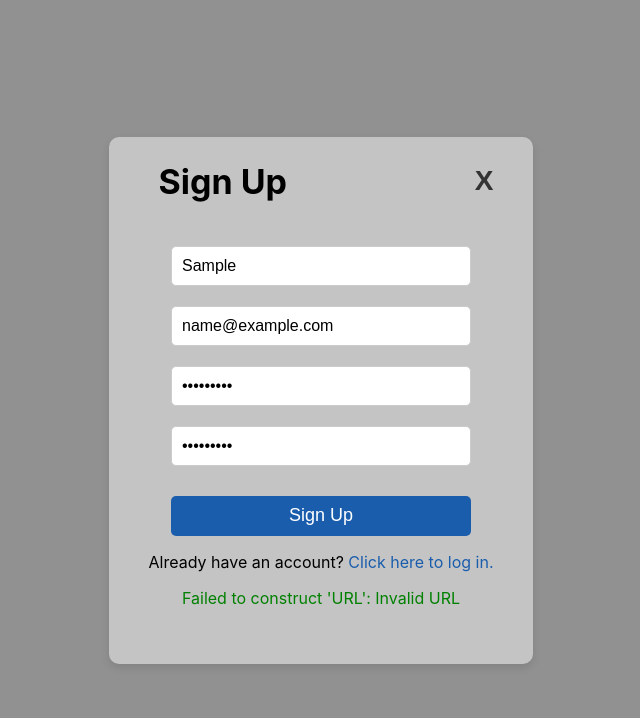
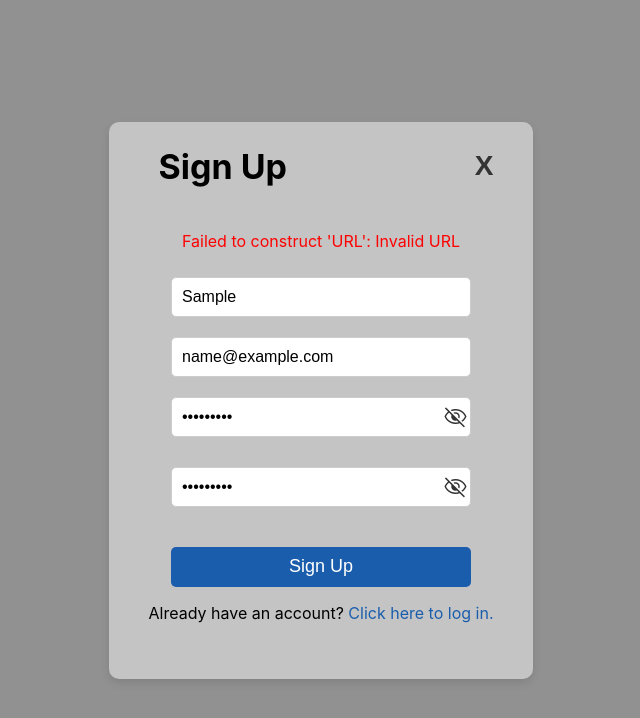
Before and after one commit to Kirifer/its-atttendance-system, a React (Create React App) app in the folder client/: page /sign-up in a window 1280 px wide. Both pictures are taken after typing "Sample", "name@example.com", "Sample123", "Sample123" into the empty fields and a click on the button "Sign Up". Shown: the top 718 px of the page, without its empty margins (319-959 px from the left). Built offline with nearby package versions, Linux system fonts and the light colour scheme; no server answers.

Commit message:
added password show/hide, fixed multiple error messages appearing, now changed into one

```diff
--- a/client/src/components/DashboardLayout/DashboardLayout.css
+++ b/client/src/components/DashboardLayout/DashboardLayout.css
@@ -6,7 +6,6 @@
   background-color: #ffffff;
   font-family: Arial, sans-serif;
 }
-
 
 .dashboard__sidebar {
   top: 0;
@@ -25,105 +24,99 @@
   width: 260px;
 }
 
-
 ul {
   list-style-type: none;
 }
 
-.dashboard__sidebar-header img{
+.dashboard__sidebar-header img {
   width: 50px;
   margin: auto;
-    display:block;
+  display: block;
 }
-.dashboard__sidebar-header{
+.dashboard__sidebar-header {
   display: flex;
   align-items: center;
 }
 
-.dashboard__sidebar-links{
+.dashboard__sidebar-links {
   list-style: none;
   margin-top: 20px;
   height: 45%;
 }
 
-.dashboard__sidebar-links span{
+.dashboard__sidebar-links span {
   margin-right: 10px;
 }
 
-.dashboard__sidebar-links li a{
+.dashboard__sidebar-links li a {
   display: flex;
   align-items: center;
   gap: 0 20px;
-    color:#000000;
-    text-decoration:none;
+  color: #000000;
+  text-decoration: none;
   font-weight: 500;
   padding: 15px 0px;
   margin-right: 10px;
   margin-left: -10px;
   white-space: nowrap;
   margin-bottom: 15px;
-
 }
-.dashboard__sidebar-links li a:hover{
-    background: #1A5DAC;
+.dashboard__sidebar-links li a:hover {
+  background: #1a5dac;
   color: #ffffff;
   border-radius: 10px;
 }
 
-.dashboard__user-account{
-    margin-top:auto;
+.dashboard__user-account {
+  margin-top: auto;
   padding: 12px 10px;
   align-items: center;
   display: flex;
 }
 
-.dashboard__user-account .dashboard__user-profile{
+.dashboard__user-account .dashboard__user-profile {
   display: flex;
   align-items: center;
-    color:#1A5DAC;
+  color: #1a5dac;
 }
 
-.dashboard__user-profile img{
+.dashboard__user-profile img {
   width: 42px;
   border-radius: 50%;
   margin: 12px;
 }
 
-.dashboard__user-profile h3{
+.dashboard__user-profile h3 {
   font-size: 15px;
   font-weight: 600;
   margin-bottom: 5px;
   margin-left: 10px;
 }
 
-.dashboard__user-profile span{
+.dashboard__user-profile span {
   font-size: 12px;
   font-weight: 600;
-    color:#000000;
+  color: #000000;
   margin-left: 10px;
 }
 
-.dashboard__user-detail{
+.dashboard__user-detail {
   margin: 0px;
   white-space: nowrap;
 }
-
-
 
 .dashboard__main {
   flex: 1;
   padding: 20px;
   overflow-y: auto;
   box-sizing: border-box;
-  background: #F6F8FA;
+  background: #f6f8fa;
 }
-
 
 /* ===========================
    DESKTOP VIEW (768px and up)
    =========================== */
 @media (min-width: 768px) {
-
   /* Sidebar visible on desktop */
   .dashboard__sidebar {
     display: flex;
--- /dev/null
+++ b/client/src/components/PasswordInput.jsx
@@ -0,0 +1,55 @@
+import { useState } from "react";
+import "../styles/PasswordInput.css";
+
+export default function PasswordInput({
+  password,
+  confirmPassword,
+  onPasswordChange,
+  onConfirmChange,
+  error,
+  showConfirm = false,
+}) {
+  const [showPassword, setShowPassword] = useState(false);
+  const [showConfirmPassword, setShowConfirmPassword] = useState(false);
+
+  return (
+    <div className="password-wrapper">
+      <div className="input-group">
+        <input
+          type={showPassword ? "text" : "password"}
+          placeholder="Password"
+          className="text-box password-input"
+          value={password}
+          onChange={onPasswordChange}
+          required
+        />
+        <span
+          className="material-symbols-outlined eye-icon"
+          onClick={() => setShowPassword(!showPassword)}
+        >
+          {showPassword ? "visibility" : "visibility_off"}
+        </span>
+      </div>
+      {error && <p style={{ color: "red" }}>{error}</p>}
+
+      {showConfirm && (
+        <div className="input-group">
+          <input
+            type={showConfirmPassword ? "text" : "password"}
+            placeholder="Confirm Password"
+            className="text-box password-input"
+            value={confirmPassword}
+            onChange={onConfirmChange}
+            required
+          />
+          <span
+            className="material-symbols-outlined eye-icon"
+            onClick={() => setShowConfirmPassword(!showConfirmPassword)}
+          >
+            {showConfirmPassword ? "visibility" : "visibility_off"}
+          </span>
+        </div>
+      )}
+    </div>
+  );
+}
--- a/client/src/screens/Login.jsx
+++ b/client/src/screens/Login.jsx
@@ -2,6 +2,7 @@ import { useState } from "react";
 import { useNavigate } from "react-router-dom";
 import { loginUser } from "../api/auth";
 import "../styles/Login.css";
+import PasswordInput from "../components/PasswordInput";
 import API from "../api/api";
 
 function Login() {
@@ -31,14 +32,7 @@ function Login() {
       navigate("/dashboard");
     } catch (err) {
       const message = err.message;
-
-      if (message.toLowerCase().includes("does not exist")) {
-        setFieldErrors({ ...fieldErrors, email: message });
-      } else if (message.toLowerCase().includes("incorrect password")) {
-        setFieldErrors({ ...fieldErrors, password: message });
-      } else {
-        setFieldErrors({ ...fieldErrors, general: message });
-      }
+      setFieldErrors({ email: "", password: "", general: message });
     }
   };
 
@@ -52,6 +46,19 @@ function Login() {
           </button>
         </div>
 
+        {/* Error Message */}
+        {fieldErrors.general && (
+          <p
+            style={{
+              color:
+                fieldErrors.general === "Login successful!" ? "green" : "red",
+              marginTop: "10px",
+            }}
+          >
+            {fieldErrors.general}
+          </p>
+        )}
+
         <div>
           <input
             class="text-box"
@@ -61,24 +68,12 @@ function Login() {
             onChange={(e) => setEmail(e.target.value)}
             required
           />
-          {fieldErrors.email && (
-            <p style={{ color: "red" }}>{fieldErrors.email}</p>
-          )}
         </div>
 
-        <div>
-          <input
-            class="text-box"
-            type="password"
-            placeholder="Password"
-            value={password}
-            onChange={(e) => setPassword(e.target.value)}
-            required
-          />
-          {fieldErrors.password && (
-            <p style={{ color: "red" }}>{fieldErrors.password}</p>
-          )}
-        </div>
+        <PasswordInput
+          value={password}
+          onPasswordChange={(e) => setPassword(e.target.value)}
+        />
 
         {/* Buttons */}
         <p onClick={() => navigate("/forgot-password")} className="link-text">
@@ -93,18 +88,6 @@ function Login() {
             Click here to sign up.
           </span>
         </p>
-
-        {fieldErrors.general && (
-          <p
-            style={{
-              color:
-                fieldErrors.general === "Login successful!" ? "green" : "red",
-              marginTop: "10px",
-            }}
-          >
-            {fieldErrors.general}
-          </p>
-        )}
       </form>
     </div>
   );
--- a/client/src/screens/Signup.jsx
+++ b/client/src/screens/Signup.jsx
@@ -2,6 +2,7 @@ import { useState } from "react";
 import { useNavigate } from "react-router-dom";
 import { signUpUser } from "../api/auth";
 import "../styles/Signup.css";
+import PasswordInput from "../components/PasswordInput";
 import API from "../api/api";
 
 function Signup() {
@@ -20,19 +21,10 @@ function Signup() {
 
   const handleSubmit = async (e) => {
     e.preventDefault();
-    setFieldErrors({
-      username: "",
-      email: "",
-      password: "",
-      confirmPassword: "",
-      general: "",
-    });
+    setFieldErrors({ general: "" });
 
     if (password !== confirmPassword) {
-      setFieldErrors({
-        ...fieldErrors,
-        confirmPassword: "Passwords do not match",
-      });
+      setFieldErrors({ general: "Passwords do not match" });
       return;
     }
 
@@ -40,19 +32,16 @@ function Signup() {
       const { token } = await signUpUser(username, email, password);
       localStorage.setItem("token", token);
 
-      setFieldErrors({
-        ...fieldErrors,
-        general: "User has been created succesfully!",
-      });
-      navigate("/login");
+      setShowSuccessPopup(true);
     } catch (err) {
-      const message = err.message;
+      const message = err.message.toLowerCase();
 
-      if (message.toLowerCase().includes("already exist")) {
-        setFieldErrors({ ...fieldErrors, email: message });
-      } else {
-        setFieldErrors({ ...fieldErrors, general: message });
+      if (message.includes("already exist")) {
+        setFieldErrors({ general: "User already exists!!!" });
+        return;
       }
+
+      setFieldErrors({ general: err.message });
     }
   };
 
@@ -66,6 +55,19 @@ function Signup() {
           </button>
         </div>
 
+        {/* Error message */}
+        {fieldErrors.general && (
+          <p
+            style={{
+              color:
+                fieldErrors.general === "Login successful!" ? "green" : "red",
+              marginTop: "10px",
+            }}
+          >
+            {fieldErrors.general}
+          </p>
+        )}
+
         <div>
           <input
             class="text-box"
@@ -74,9 +76,6 @@ function Signup() {
             onChange={(e) => setUsername(e.target.value)}
             required
           />
-          {fieldErrors.username && (
-            <p style={{ color: "red" }}>{fieldErrors.username}</p>
-          )}
         </div>
 
         <div>
@@ -88,38 +87,16 @@ function Signup() {
             onChange={(e) => setEmail(e.target.value)}
             required
           />
-          {fieldErrors.email && (
-            <p style={{ color: "red" }}>{fieldErrors.email}</p>
-          )}
         </div>
 
-        <div>
-          <input
-            class="text-box"
-            type="password"
-            placeholder="Password"
-            value={password}
-            onChange={(e) => setPassword(e.target.value)}
-            required
-          />
-          {fieldErrors.password && (
-            <p style={{ color: "red" }}>{fieldErrors.password}</p>
-          )}
-        </div>
-
-        <div>
-          <input
-            class="text-box"
-            type="password"
-            placeholder="Confirm Password"
-            value={confirmPassword}
-            onChange={(e) => setConfirmPassword(e.target.value)}
-            required
-          />
-          {fieldErrors.confirmPassword && (
-            <p style={{ color: "red" }}>{fieldErrors.confirmPassword}</p>
-          )}
-        </div>
+        {/* Password */}
+        <PasswordInput
+          password={password}
+          confirmPassword={confirmPassword}
+          onPasswordChange={(e) => setPassword(e.target.value)}
+          onConfirmChange={(e) => setConfirmPassword(e.target.value)}
+          showConfirm={true}
+        />
 
         {/* Buttons */}
         <button class="signup-button" type="submit">
@@ -131,12 +108,6 @@ function Signup() {
             Click here to log in.
           </span>
         </p>
-
-        {fieldErrors.general && (
-          <p style={{ color: "green", marginTop: "10px" }}>
-            {fieldErrors.general}
-          </p>
-        )}
       </form>
     </div>
   );
```
Also changed, not shown: client/src/components/DashboardLayout/DashboardLayout.jsx (+12 -25 lines), client/src/components/SigninSuccessPopup.jsx (added, +13 -0 lines), client/src/screens/PasswordInput.jsx (deleted, +0 -9 lines). Lines whose indentation alone changed are shown as unchanged.
